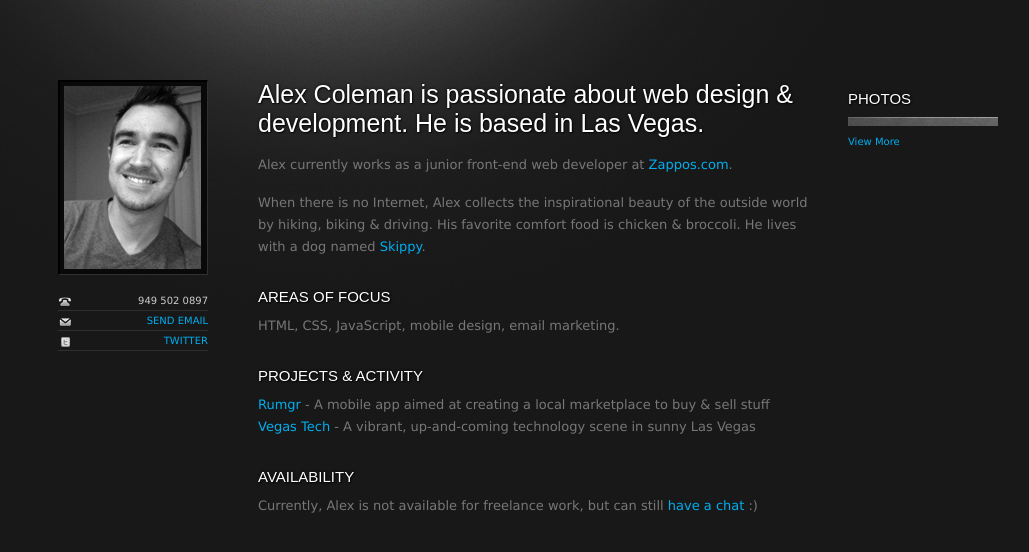
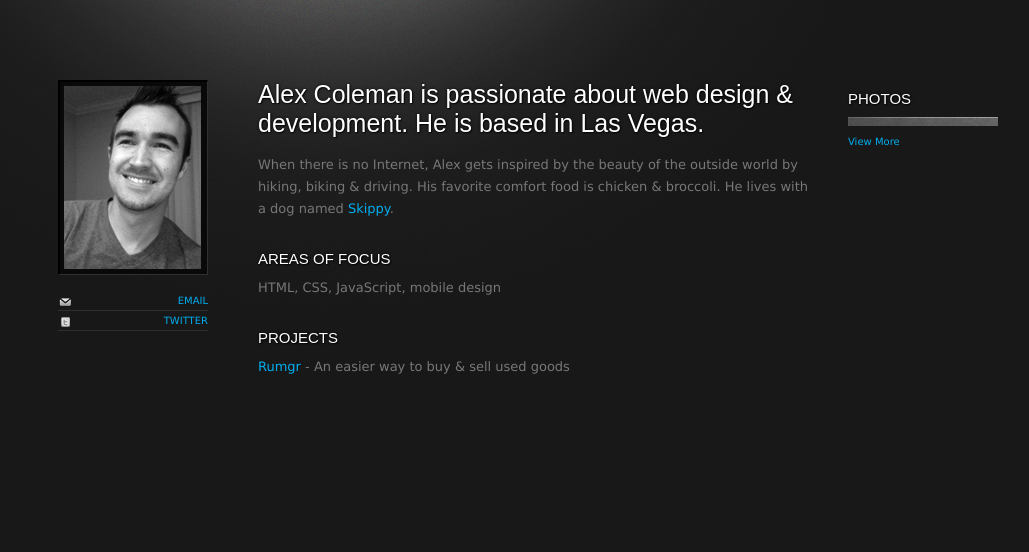
Before and after one commit to alexcoleman/Personal-Website, a plain HTML site: page index.html in a window 1280 px wide. Shown: the whole page, without its empty margins (107-1136 px from the left). Drawn offline with nearby package versions, Linux system fonts and the light colour scheme; a web font is replaced by a local one.

Commit message:
Change text, remove phone

```diff
--- a/index.html
+++ b/index.html
@@ -28,8 +28,7 @@
 		</div>
 		<div id="social">
 			<ul>
-				<li id="social-phone">949 502 0897</li>
-				<li id="social-email"><a href="mailto:design@alexcoleman.net">Send Email</a></li>
+				<li id="social-email"><a href="mailto:design@alexcoleman.net">Email</a></li>
 				<li id="social-twitter"><a href="http://www.twitter.com/alexcoleman">Twitter</a></li>
 			</ul>
 		</div>
@@ -37,17 +36,13 @@
 
 	<div class="column-center">
 		<h1 class="about-intro">Alex Coleman is passionate about web design &amp; development. He is based in Las Vegas.</h1>
-			<p>Alex currently works as a junior front-end web developer at <a href="http://www.zappos.com">Zappos.com</a>.</p>
-			<p>When there is no Internet, Alex collects the inspirational beauty of the outside world by hiking, biking &amp; driving. His favorite comfort food is chicken &amp; broccoli. He lives with a dog named <a href="http://www.flickr.com/photos/alexcoleman/3165839198/">Skippy</a>.</p>
+			<p>When there is no Internet, Alex gets inspired by the beauty of the outside world by hiking, biking &amp; driving. His favorite comfort food is chicken &amp; broccoli. He lives with a dog named <a href="http://www.flickr.com/photos/alexcoleman/3165839198/">Skippy</a>.</p>
 		<h2>Areas Of Focus</h2>
-			<p>HTML, CSS, JavaScript, mobile design, email marketing.</p>
-    <h2>Projects &amp; Activity</h2>
+			<p>HTML, CSS, JavaScript, mobile design</p>
+    <h2>Projects</h2>
       <p>
-        <a href="http://www.rumgr.com">Rumgr</a> - A mobile app aimed at creating a local marketplace to buy &amp; sell stuff<br />
-        <a href="http://www.vegasjelly.com">Vegas Tech</a> - A vibrant, up-and-coming technology scene in sunny Las Vegas
+        <a href="http://www.rumgr.com">Rumgr</a> - An easier way to buy &amp; sell used goods<br />
       </p>
-		<h2>Availability</h2>
-			<p>Currently, Alex is not available for freelance work, but  can still <a href="mailto:design@alexcoleman.net">have a chat</a> :)</p>
 	</div>
 	<div class="column-right">
 		<h2>Photos</h2>
```
